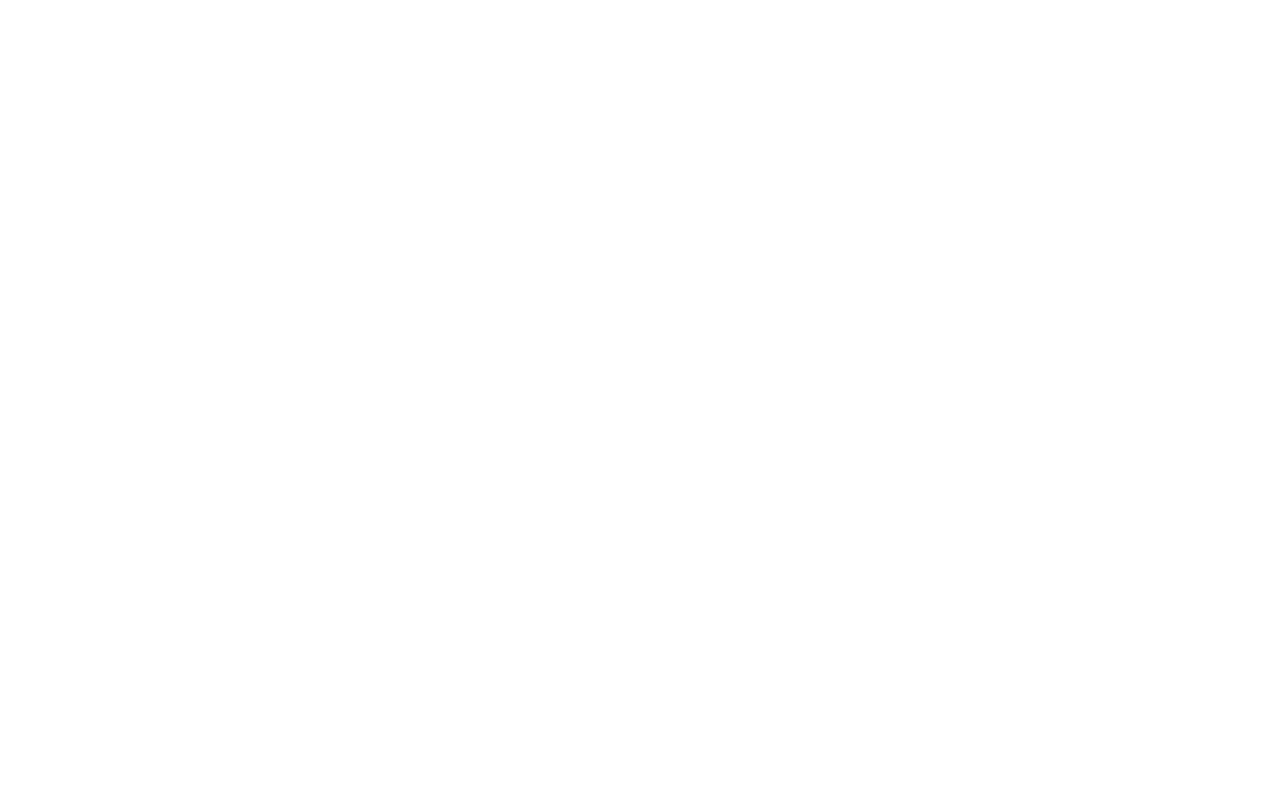
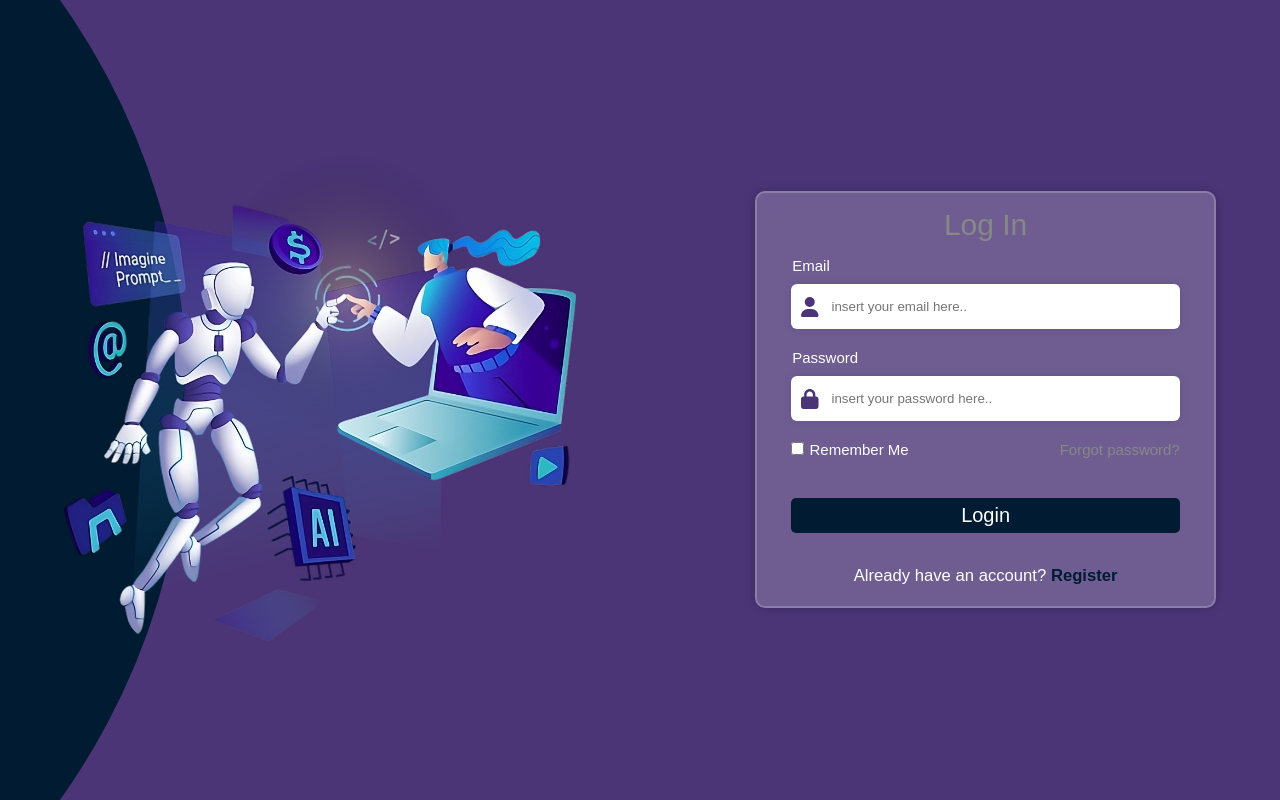
Before and after one commit to makhoulshbeeb/app-space-front, a React (Create React App) app in the folder app-vice/: page /login in a window 1280 px wide. Before the commit this address had no page. Built offline with nearby package versions, Linux system fonts and the light colour scheme.

Commit message:
restyling login and signup pages

```diff
--- a/app-vice/src/App.jsx
+++ b/app-vice/src/App.jsx
@@ -12,11 +12,12 @@ function App() {
   return (
     <Router>
       <Routes>
-        <Route path="/" element={<Landing />} />
+      <Route path="/" element={<Landing />} />
+        <Route path="/login" element={<Login />} />
         <Route path="/about_us" element={<AboutUs />} />
         <Route path="/contact_us" element={<ContactUs />} />
         <Route path="/signup" element={<Signup />} />
-        <Route path="/landing-page" element={<Landing />} />
+        <Route path="/app/:id" element={<AppPage />} />
       </Routes>
 
     </Router>
```
